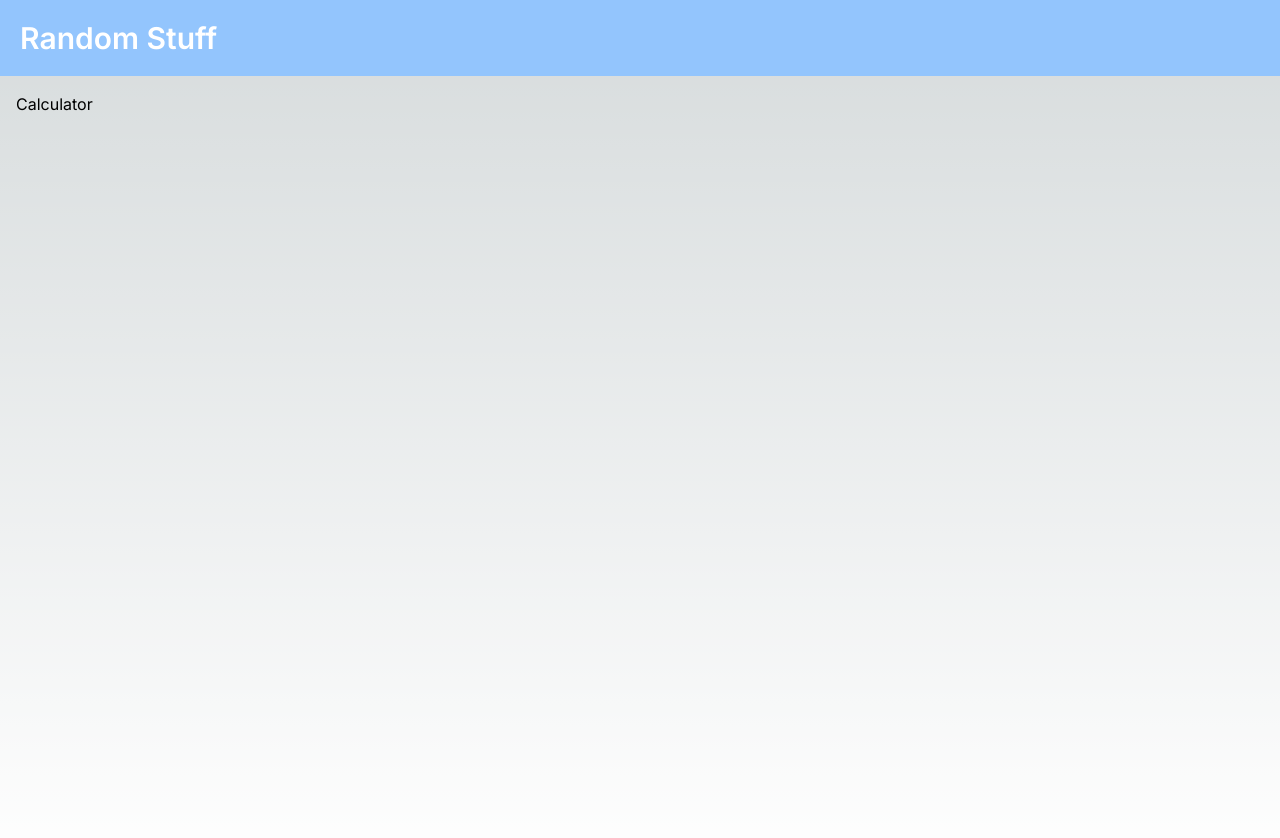
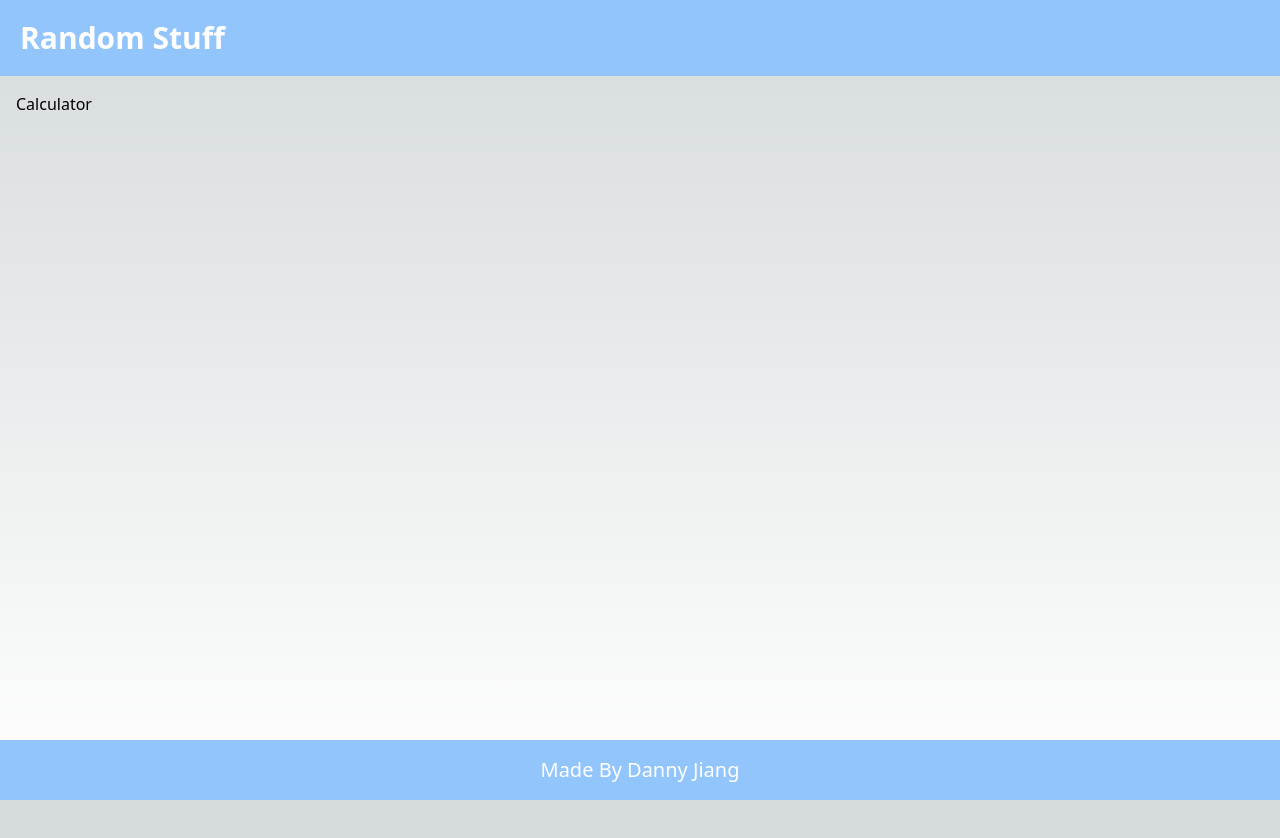
Before and after one commit to SV3N77/randomstuff, a Next.js app: page / in a window 1280 px wide. Shown: the top 838 px of the page. After the commit the page ends 800 px from the top, so only its background shows below. Built offline with nearby package versions, Linux system fonts and the light colour scheme.

Commit message:
update layout and header

```diff
--- a/app/layout.tsx
+++ b/app/layout.tsx
@@ -1,8 +1,6 @@
 import Header from "@/components/Header";
 import "./globals.css";
-import { Inter } from "next/font/google";
-
-const inter = Inter({ subsets: ["latin"] });
+import Footer from "@/components/Footer";
 
 export const metadata = {
   title: "Random Stuff",
@@ -16,9 +14,10 @@ export default function RootLayout({
 }) {
   return (
     <html lang="en">
-      <body className={inter.className}>
+      <body className="flex min-h-screen flex-col">
         <Header />
-        <div className="flex min-h-screen flex-col">{children}</div>
+        <div className="grow">{children}</div>
+        <Footer />
       </body>
     </html>
   );
--- a/components/Footer.tsx
+++ b/components/Footer.tsx
@@ -1,3 +1,7 @@
 export default function Footer() {
-  return <div>Footer</div>;
+  return (
+    <footer className="flex justify-center bg-blue-300 p-4 text-white">
+      <p className="text-xl">Made By Danny Jiang</p>
+    </footer>
+  );
 }
```
